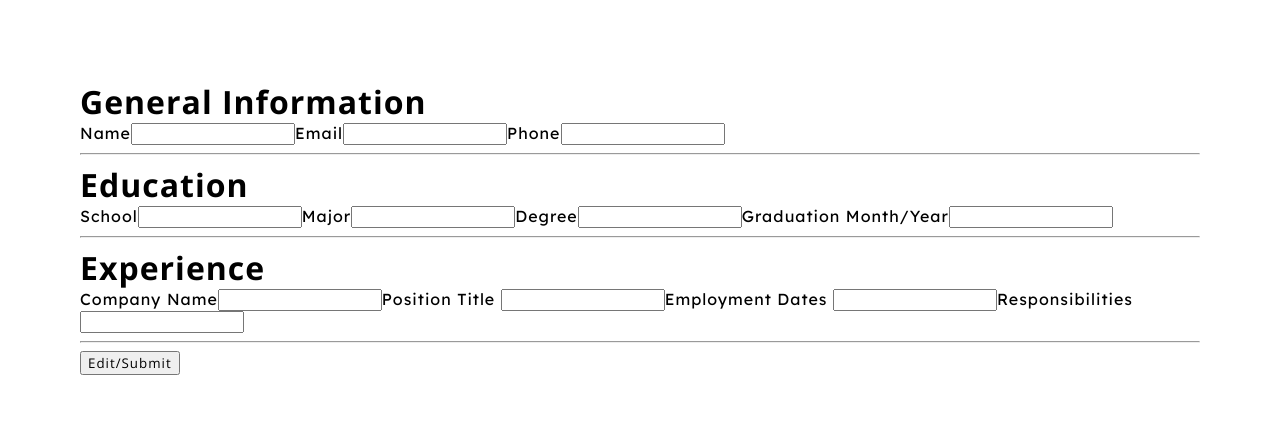
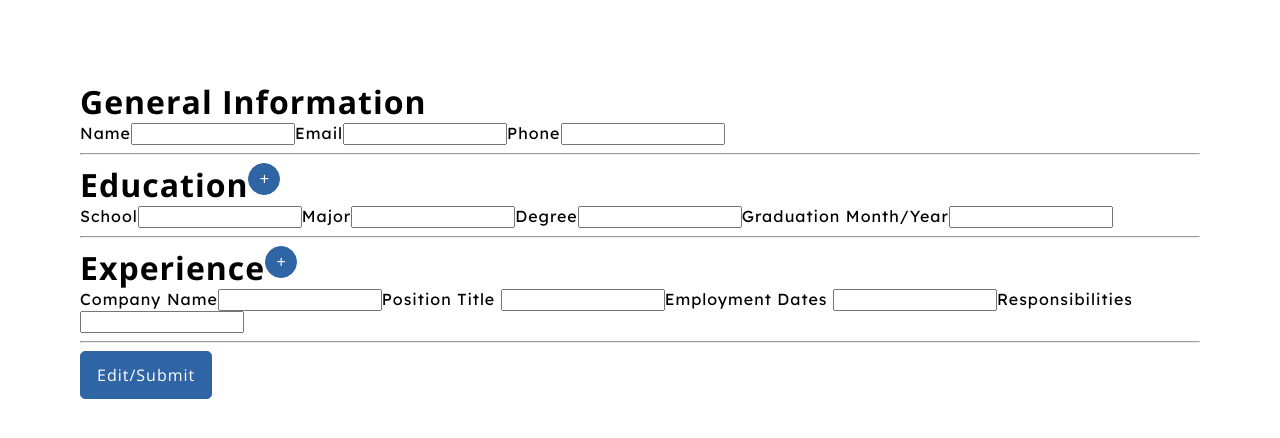
Before and after one commit to DevKarenC/react-cv-project, a React (Create React App) app: page / in a window 1280 px wide. Shown: the top 438 px of the page. Built offline with nearby package versions, Linux system fonts and the light colour scheme.

Commit message:
Add button to add new sections and add stylings

```diff
--- a/src/components/Education.jsx
+++ b/src/components/Education.jsx
@@ -30,7 +30,10 @@ class Education extends React.Component {
   render() {
     return (
       <div>
-        <h1>Education</h1>
+        <div className="heading">
+          <h1>Education</h1>
+          <button className="add-section">+</button>
+        </div>
         {this.props.isSubmitted ? (
           <form>
             <label>School</label>
--- a/src/components/Experience.jsx
+++ b/src/components/Experience.jsx
@@ -30,7 +30,10 @@ class Experience extends React.Component {
   render() {
     return (
       <div>
-        <h1>Experience</h1>
+        <div className="heading">
+          <h1>Experience</h1>
+          <button className="add-section">+</button>
+        </div>
         {this.props.isSubmitted ? (
           <form>
             <label>Company Name</label>
--- a/src/styles/styles.css
+++ b/src/styles/styles.css
@@ -15,7 +15,28 @@ input {
   letter-spacing: 1px;
 }
 
-button {
+button[type="submit"] {
+  color: #fff;
   font-family: "Open Sans", sans-serif;
+  font-size: 1rem;
   letter-spacing: 1px;
+  border: 1px solid #3065a5;
+  border-radius: 5px;
+  background-color: #3065a5;
+  padding: 0.75rem 1rem;
 }
+
+.heading {
+  display: flex;
+}
+
+.add-section {
+  border: 1px solid #3065a5;
+  border-radius: 50%;
+  background-color: #3065a5;
+  color: #fff;
+  font-size: 1rem;
+  width: 2rem;
+  height: 2rem;
+  text-align: center;
+}
```
